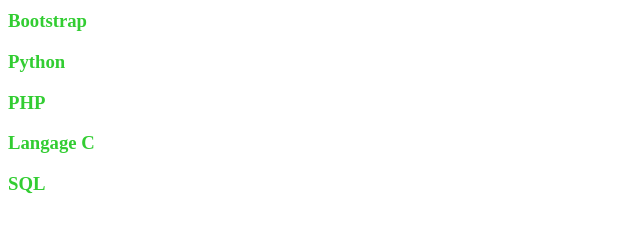
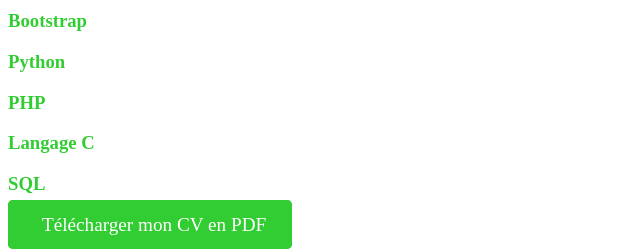
Before and after one commit to SimpleMg/Portfolio-CV, a PHP site: page /cv.php in a window 1280 px wide. Shown: the part 668-917 px from the top of the page, without its empty margins (0-640 px from the left). Before the commit the page ends 862 px from the top, so only its background shows below. Run offline with PHP 8.4, Linux system fonts and the light colour scheme.

Commit message:
ajout bouton telcharger cv

```diff
--- a/site_web/cv.php
+++ b/site_web/cv.php
@@ -36,6 +36,28 @@
     margin-bottom: 10px;
     color: #32cd32;
   }
+  .download-btn {
+  background-color: #32cd32;
+  color: white;
+  border: 2px solid #32cd32;
+  border-radius: 5px;
+  font-size: 1.2rem;
+  padding: 12px 24px;
+  transition: all 0.3s ease;
+  text-decoration: none;
+}
+
+.download-btn:hover {
+  background-color: #50e050;
+  color: black;
+  border-color: #50e050;
+  text-decoration: none;
+}
+
+.download-btn i {
+  margin-right: 8px;
+}
+
 </style>
 <div class="section pt-4 px-3 px-lg-4" id="about">
   <div class="container-narrow mx-auto">
@@ -108,3 +130,12 @@
     </div>
   </div>
 </div>
+<div class="container mt-5">
+    <div class="row">
+      <div class="col text-center">
+        <a href="assets/docs/cv.pdf" class="btn download-btn">
+          <i class="fas fa-download"></i> Télécharger mon CV en PDF
+        </a>
+      </div>
+    </div>
+  </div>
```
